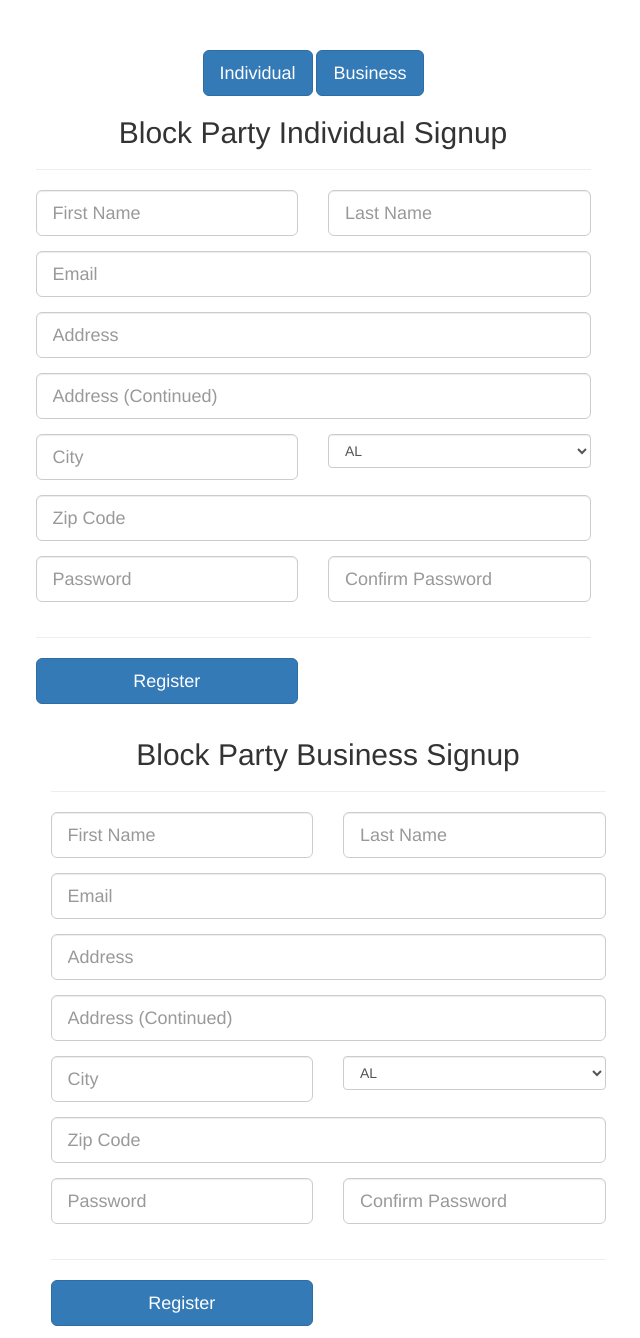
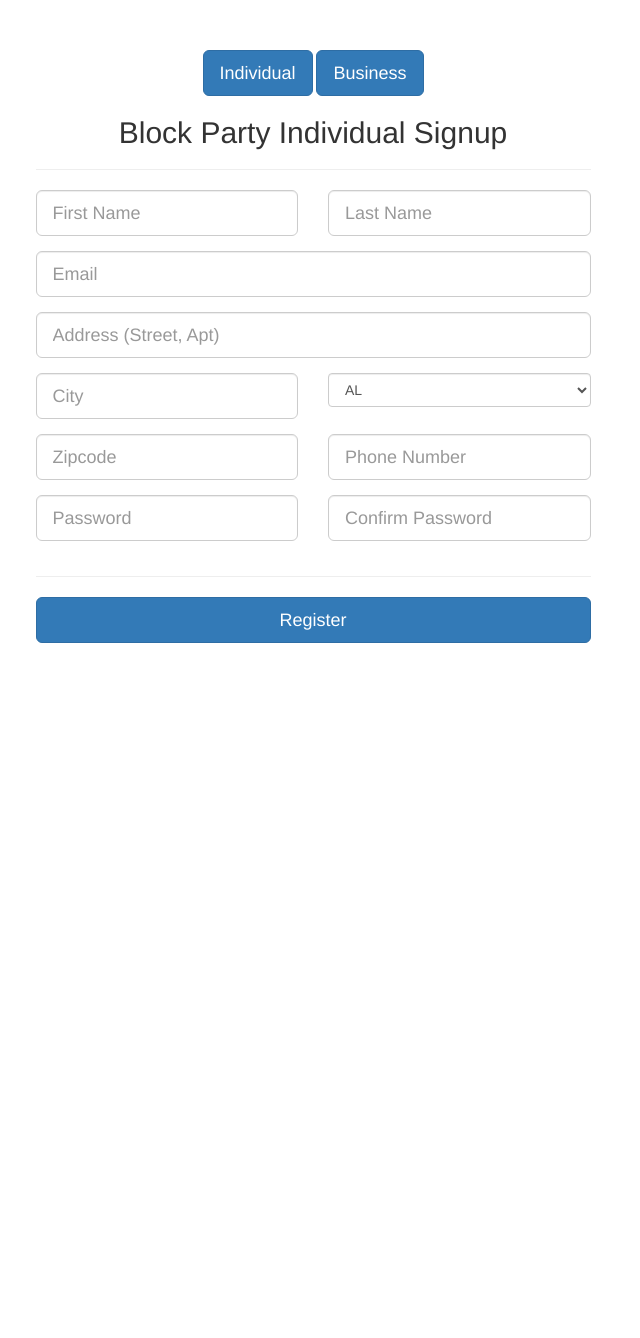
Before and after one commit to RyCSmith/BlockParty, a Django app: page /signup/ in a window 1280 px wide. Shown: the whole page, without its empty margins (327-967 px from the left). After the commit the page ends 643 px from the top, so only its background shows below. Run offline with Django 3.2, Linux system fonts and the light colour scheme; parts of the project's set-up code (start-up, migrations or seed data) failed here and were passed over; some libraries are stand-ins or nearby versions.

Commit message:
Complete sign up

```diff
--- a/BlockParty/block_party/templates/block_party/signup.html
+++ b/BlockParty/block_party/templates/block_party/signup.html
@@ -14,8 +14,8 @@
     <div class = "row">
         <div class = "col-md-12">
             <div class = "centered">
-                <button type="button" id="individual_button" class="btn btn-primary btn-lg">Individual</button>
-                <button type="button" id="business_button" class="btn btn-primary btn-lg">Business</button>
+                <button type="button" id="individual_button" class="btn btn-primary btn-lg">Individual </button>
+                <button type="button" id="business_button" class="btn btn-primary btn-lg">Business </button>
             </div>
         </div>
     </div>
@@ -46,21 +46,168 @@
                     <input type="email" name="email" id="email" class="form-control input-lg" placeholder="Email" tabindex="3">
                 </div>
                 <div class="form-group">
-                    <input type="text" name="address" id="address" class="form-control input-lg" placeholder="Address" tabindex="4">
-                </div>
-                <div class="form-group">
-                    <input type="text" name="address2" id="address2" class="form-control input-lg" placeholder="Address (Continued)" tabindex="5">
+                    <input type="text" name="street_address" id="street_address" class="form-control input-lg" placeholder="Address (Street, Apt)" tabindex="4">
                 </div>
                 <div class="row">
                     <div class="col-xs-12 col-sm-6 col-md-6">
                         <div class="form-group">
-                            <input type="text" name="city" id="city" class="form-control input-lg" placeholder="City" tabindex="6">
+                            <input type="text" name="city_name" id="city_name" class="form-control input-lg" placeholder="City" tabindex="5">
                         </div>
                     </div>
 
                     <div class="col-lg-6 col-sm-6 col-xs-12">
                         <div class="form-group">
-                            <select name="state" id="city" class="form-control" tabindex="7">
+                            <select name="state_name" id="state_name" class="form-control" tabindex="6">
+                                <option value="AL">AL</option>
+                                <option value="AK">AK</option>
+                                <option value="AZ">AZ</option>
+                                <option value="AR">AR</option>
+                                <option value="CA">CA</option>
+                                <option value="CO">CO</option>
+                                <option value="CT">CT</option>
+                                <option value="DE">DE</option>
+                                <option value="DC">DC</option>
+                                <option value="FL">FL</option>
+                                <option value="GA">GA</option>
+                                <option value="HI">HI</option>
+                                <option value="ID">ID</option>
+                                <option value="IL">IL</option>
+                                <option value="IN">IN</option>
+                                <option value="IA">IA</option>
+                                <option value="KS">KS</option>
+                                <option value="KY">KY</option>
+                                <option value="LA">LA</option>
+                                <option value="ME">ME</option>
+                                <option value="MD">MD</option>
+                                <option value="MA">MA</option>
+                                <option value="MI">MI</option>
+                                <option value="MN">MN</option>
+                                <option value="MS">MS</option>
+                                <option value="MO">MO</option>
+                                <option value="MT">MT</option>
+                                <option value="NE">NE</option>
+                                <option value="NV">NV</option>
+                                <option value="NH">NH</option>
+                                <option value="NJ">NJ</option>
+                                <option value="NM">NM</option>
+                                <option value="NY">NY</option>
+                                <option value="NC">NC</option>
+                                <option value="ND">ND</option>
+                                <option value="OH">OH</option>
+                                <option value="OK">OK</option>
+                                <option value="OR">OR</option>
+                                <option value="PA">PA</option>
+                                <option value="RI">RI</option>
+                                <option value="SC">SC</option>
+                                <option value="SD">SD</option>
+                                <option value="TN">TN</option>
+                                <option value="TX">TX</option>
+                                <option value="UT">UT</option>
+                                <option value="VT">VT</option>
+                                <option value="VA">VA</option>
+                                <option value="WA">WA</option>
+                                <option value="WV">WV</option>
+                                <option value="WI">WI</option>
+                                <option value="WY">WY</option>
+                            </select>
+                        </div>
+                    </div>
+                </div>
+
+                <div class="row">
+                    <div class="col-xs-12 col-sm-6 col-md-6">
+                        <div class="form-group">
+                            <input type="text" name="zip_code" id="zip_code" class="form-control input-lg" placeholder="Zipcode" tabindex="7">
+                        </div>
+                    </div>
+                    <div class="col-xs-12 col-sm-6 col-md-6">
+                        <div class="form-group">
+                            <input type="text" name="phone_num" id="phone_num" class="form-control input-lg" placeholder="Phone Number" tabindex="8">
+                        </div>
+                    </div>
+                </div>
+
+                <div class="row">
+                    <div class="col-xs-12 col-sm-6 col-md-6">
+                        <div class="form-group">
+                            <input type="password" name="password" id="password" class="form-control input-lg" placeholder="Password" tabindex="9">
+                        </div>
+                    </div>
+                    <div class="col-xs-12 col-sm-6 col-md-6">
+                        <div class="form-group">
+                            <input type="password" name="password_confirmation" id="password_confirmation" class="form-control input-lg" placeholder="Confirm Password" tabindex="9">
+                        </div>
+                    </div>
+                </div>
+
+
+                <hr class="colorgraph">
+                <div class="row">
+                    <div class = "centered">
+                        <div class="col-xs-12 col-md-12">
+                            <input type="submit" value="Register" class="btn btn-primary btn-block btn-lg" tabindex="10">
+                        </div>
+                    </div>
+                </div>
+            </form>
+        </div>
+    </div>
+  </div>
+
+  <div class="container">
+    <div class="row" id="business_form" style="display: none">
+        <div class="col-xs-12 col-sm-8 col-md-6 col-sm-offset-2 col-md-offset-3">
+            <form role="form">
+                <div class = "centered">
+                    <h2>Block Party Business Signup <small></h2>
+                <hr class="colorgraph">
+                <div class="row">
+                    <div class="col-xs-12 col-sm-12 col-md-12">
+                        <div class="form-group">
+                            <input type="text" name="business_name" id="business_name" class="form-control input-lg" placeholder="Company Name" tabindex="11">
+                        </div>
+                    </div>
+                </div>
+
+                <div class="row">
+                    <div class="col-xs-12 col-sm-6 col-md-6">
+                        <div class="form-group">
+                            <input type="text" name="email" id="email" class="form-control input-lg" placeholder="Email" tabindex="12">
+                        </div>
+                    </div>
+                    <div class="col-xs-12 col-sm-6 col-md-6">
+                        <div class="form-group">
+                            <input type="text" name="phone_num" id="phone_num" class="form-control input-lg" placeholder="Phone Number" tabindex="13">
+                        </div>
+                    </div>
+                </div>
+
+                <div class="row">
+                    <div class="col-xs-12 col-sm-6 col-md-6">
+                        <div class="form-group">
+                            <input type="text" name="contact_first" id="contact_first" class="form-control input-lg" placeholder="Contact Person: First Name" tabindex="14">
+                        </div>
+                    </div>
+                    <div class="col-xs-12 col-sm-6 col-md-6">
+                        <div class="form-group">
+                            <input type="text" name="contact_last_name" id="contact_last_name" class="form-control input-lg" placeholder="Last Name" tabindex="15">
+                        </div>
+                    </div>
+                </div>
+
+                <div class="form-group">
+                    <input type="text" name="street_address" id="street_address" class="form-control input-lg" placeholder="Address (Street, Apt)" tabindex="16">
+                </div>
+                <div class="row">
+                    <div class="col-xs-12 col-sm-6 col-md-6">
+                        <div class="form-group">
+                            <input type="text" name="city_name" id="city_name" class="form-control input-lg" placeholder="City" tabindex="17">
+                        </div>
+                    </div>
+
+                    <div class="col-lg-6 col-sm-6 col-xs-12">
+                        <div class="form-group">
+                            <select name="state_name" id="state_name" class="form-control" tabindex="18">
                                 <option value="AL">AL</option>
                                 <option value="AK">AK</option>
                                 <option value="AZ">AZ</option>
@@ -118,18 +265,18 @@
                 </div>
 
                 <div class="form-group">
-                    <input type="int" name="zipcode" id="zipcode" class="form-control input-lg" placeholder="Zip Code" tabindex="8">
+                    <input type="text" name="zip_code" id="zip_code" class="form-control input-lg" placeholder="Zip Code" tabindex="19">
                 </div>
 
                 <div class="row">
                     <div class="col-xs-12 col-sm-6 col-md-6">
                         <div class="form-group">
-                            <input type="password" name="password" id="password" class="form-control input-lg" placeholder="Password" tabindex="9">
+                            <input type="password" name="password" id="password" class="form-control input-lg" placeholder="Password" tabindex="20">
                         </div>
                     </div>
                     <div class="col-xs-12 col-sm-6 col-md-6">
                         <div class="form-group">
-                            <input type="password" name="password_confirmation" id="password_confirmation" class="form-control input-lg" placeholder="Confirm Password" tabindex="9">
+                            <input type="password" name="password_confirmation" id="password_confirmation" class="form-control input-lg" placeholder="Confirm Password" tabindex="20">
                         </div>
                     </div>
                 </div>
@@ -137,134 +284,9 @@
 
                 <hr class="colorgraph">
                 <div class="row">
-                    <div class = "centered">
-                        <div class="col-xs-12 col-md-6">
-                            <input type="submit" value="Register" class="btn btn-primary btn-block btn-lg" tabindex="10">
-                        </div>
-                    </div>
-                </div>
-            </form>
-        </div>
-    </div>
-  </div>
-
-  <div class="container">
-    <div class="row" id="business_form">
-        <div class="col-xs-12 col-sm-8 col-md-6 col-sm-offset-2 col-md-offset-3">
-            <form role="form">
-                <div class = "centered">
-                    <h2>Block Party Business Signup <small></h2>
-                <hr class="colorgraph">
-                <div class="row">
-                    <div class="col-xs-12 col-sm-6 col-md-6">
-                        <div class="form-group">
-                            <input type="text" name="first_name" id="first_name" class="form-control input-lg" placeholder="First Name" tabindex="1">
-                        </div>
-                    </div>
-                    <div class="col-xs-12 col-sm-6 col-md-6">
-                        <div class="form-group">
-                            <input type="text" name="last_name" id="last_name" class="form-control input-lg" placeholder="Last Name" tabindex="2">
-                        </div>
-                    </div>
-                </div>
-                <div class="form-group">
-                    <input type="email" name="email" id="email" class="form-control input-lg" placeholder="Email" tabindex="3">
-                </div>
-                <div class="form-group">
-                    <input type="text" name="address" id="address" class="form-control input-lg" placeholder="Address" tabindex="4">
-                </div>
-                <div class="form-group">
-                    <input type="text" name="address2" id="address2" class="form-control input-lg" placeholder="Address (Continued)" tabindex="5">
-                </div>
-                <div class="row">
-                    <div class="col-xs-12 col-sm-6 col-md-6">
-                        <div class="form-group">
-                            <input type="text" name="city" id="city" class="form-control input-lg" placeholder="City" tabindex="6">
-                        </div>
-                    </div>
-
-                    <div class="col-lg-6 col-sm-6 col-xs-12">
-                        <div class="form-group">
-                            <select name="state" id="city" class="form-control" tabindex="7">
-                                <option value="AL">AL</option>
-                                <option value="AK">AK</option>
-                                <option value="AZ">AZ</option>
-                                <option value="AR">AR</option>
-                                <option value="CA">CA</option>
-                                <option value="CO">CO</option>
-                                <option value="CT">CT</option>
-                                <option value="DE">DE</option>
-                                <option value="DC">DC</option>
-                                <option value="FL">FL</option>
-                                <option value="GA">GA</option>
-                                <option value="HI">HI</option>
-                                <option value="ID">ID</option>
-                                <option value="IL">IL</option>
-                                <option value="IN">IN</option>
-                                <option value="IA">IA</option>
-                                <option value="KS">KS</option>
-                                <option value="KY">KY</option>
-                                <option value="LA">LA</option>
-                                <option value="ME">ME</option>
-                                <option value="MD">MD</option>
-                                <option value="MA">MA</option>
-                                <option value="MI">MI</option>
-                                <option value="MN">MN</option>
-                                <option value="MS">MS</option>
-                                <option value="MO">MO</option>
-                                <option value="MT">MT</option>
-                                <option value="NE">NE</option>
-                                <option value="NV">NV</option>
-                                <option value="NH">NH</option>
-                                <option value="NJ">NJ</option>
-                                <option value="NM">NM</option>
-                                <option value="NY">NY</option>
-                                <option value="NC">NC</option>
-                                <option value="ND">ND</option>
-                                <option value="OH">OH</option>
-                                <option value="OK">OK</option>
-                                <option value="OR">OR</option>
-                                <option value="PA">PA</option>
-                                <option value="RI">RI</option>
-                                <option value="SC">SC</option>
-                                <option value="SD">SD</option>
-                                <option value="TN">TN</option>
-                                <option value="TX">TX</option>
-                                <option value="UT">UT</option>
-                                <option value="VT">VT</option>
-                                <option value="VA">VA</option>
-                                <option value="WA">WA</option>
-                                <option value="WV">WV</option>
-                                <option value="WI">WI</option>
-                                <option value="WY">WY</option>
-                            </select>
-                        </div>
-                    </div>
-                </div>
-
-                <div class="form-group">
-                    <input type="int" name="zipcode" id="zipcode" class="form-control input-lg" placeholder="Zip Code" tabindex="8">
-                </div>
-
-                <div class="row">
-                    <div class="col-xs-12 col-sm-6 col-md-6">
-                        <div class="form-group">
-                            <input type="password" name="password" id="password" class="form-control input-lg" placeholder="Password" tabindex="9">
-                        </div>
-                    </div>
-                    <div class="col-xs-12 col-sm-6 col-md-6">
-                        <div class="form-group">
-                            <input type="password" name="password_confirmation" id="password_confirmation" class="form-control input-lg" placeholder="Confirm Password" tabindex="9">
-                        </div>
-                    </div>
-                </div>
-
-
-                <hr class="colorgraph">
-                <div class="row">
-                    <div class = "centered">
-                        <div class="col-xs-12 col-md-6">
-                            <input type="submit" value="Register" class="btn btn-primary btn-block btn-lg" tabindex="10">
+                    <div class="col-xs-12 col-md-12 text-center">
+                        <div class = "centered">
+                            <input type="submit" value="Register" class="btn btn-primary btn-block btn-lg" tabindex="21">
                         </div>
                     </div>
                 </div>
@@ -274,25 +296,32 @@
   </div>
 
   <script type="text/javascript">
-   function toggle_visibility(id) {
-       var e = document.getElementById(id);
-       if(e.style.display == 'block')
+
+   function switch_to_business() {
+       var e = document.getElementById("business_form");
+       var g = document.getElementById("individual_form");
+       if(e.style.display == 'none')
+          e.style.display = 'block';
+          g.style.display = 'none';
+   }
+
+   function switch_to_individual() {
+       var e = document.getElementById("business_form");
+       var g = document.getElementById("individual_form");
+       if(g.style.display == 'none')
+          g.style.display = 'block';
           e.style.display = 'none';
-       else
-          e.style.display = 'block';
    }
   </script>
+
+
   <script type="text/javascript">
-    toggle_visibility('business_form');
+    $('#business_button').click(function() {
+        switch_to_business();
+    });
 
-    $('#business_button').click(function() {
-        toggle_visibility('individual_form');
-        toggle_visibility('business_form');
-
-    });
     $('#individual_button').click(function() {
-        toggle_visibility('business_form');
-        toggle_visibility('individual_form');
+        switch_to_individual();
     });
   </script>
 
```
